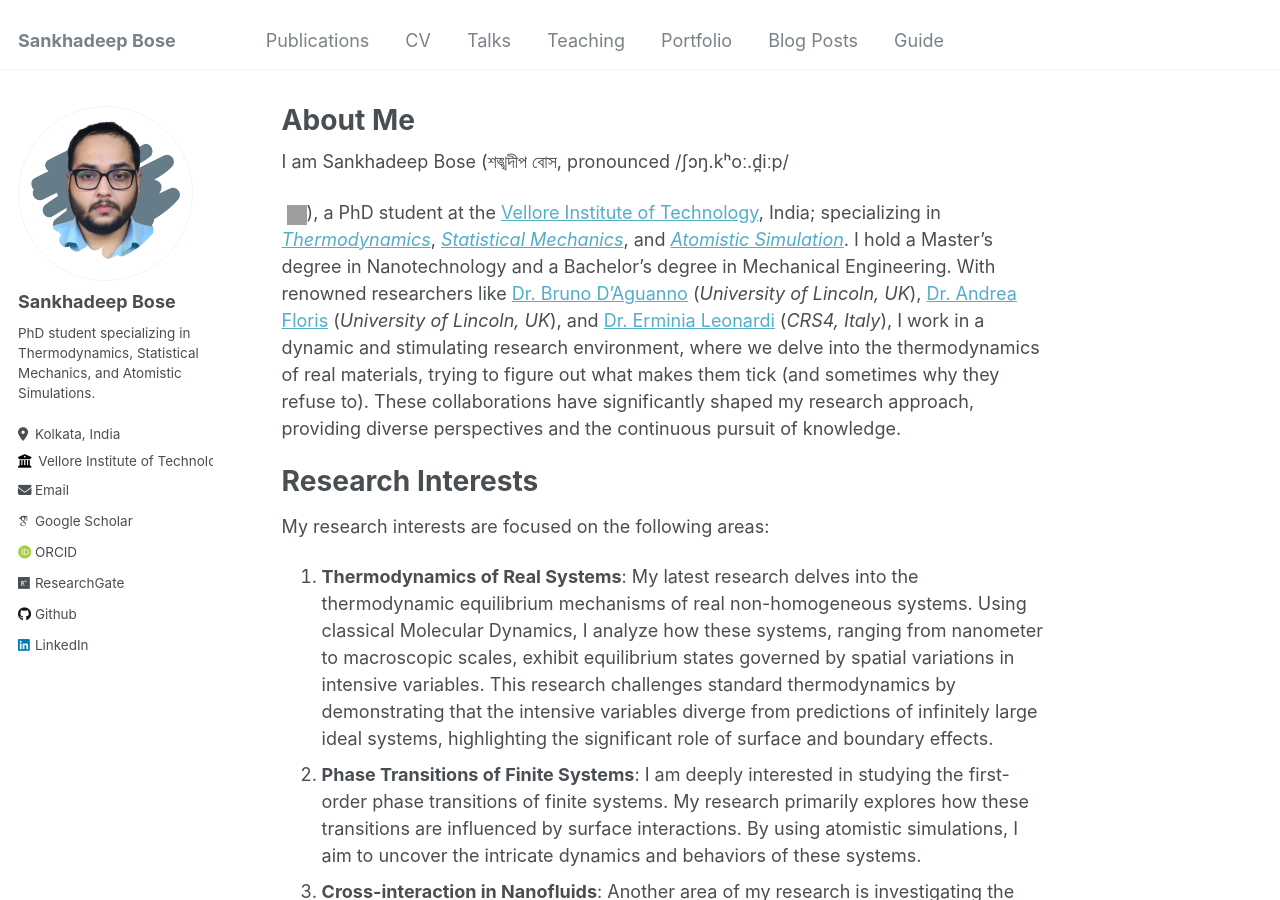
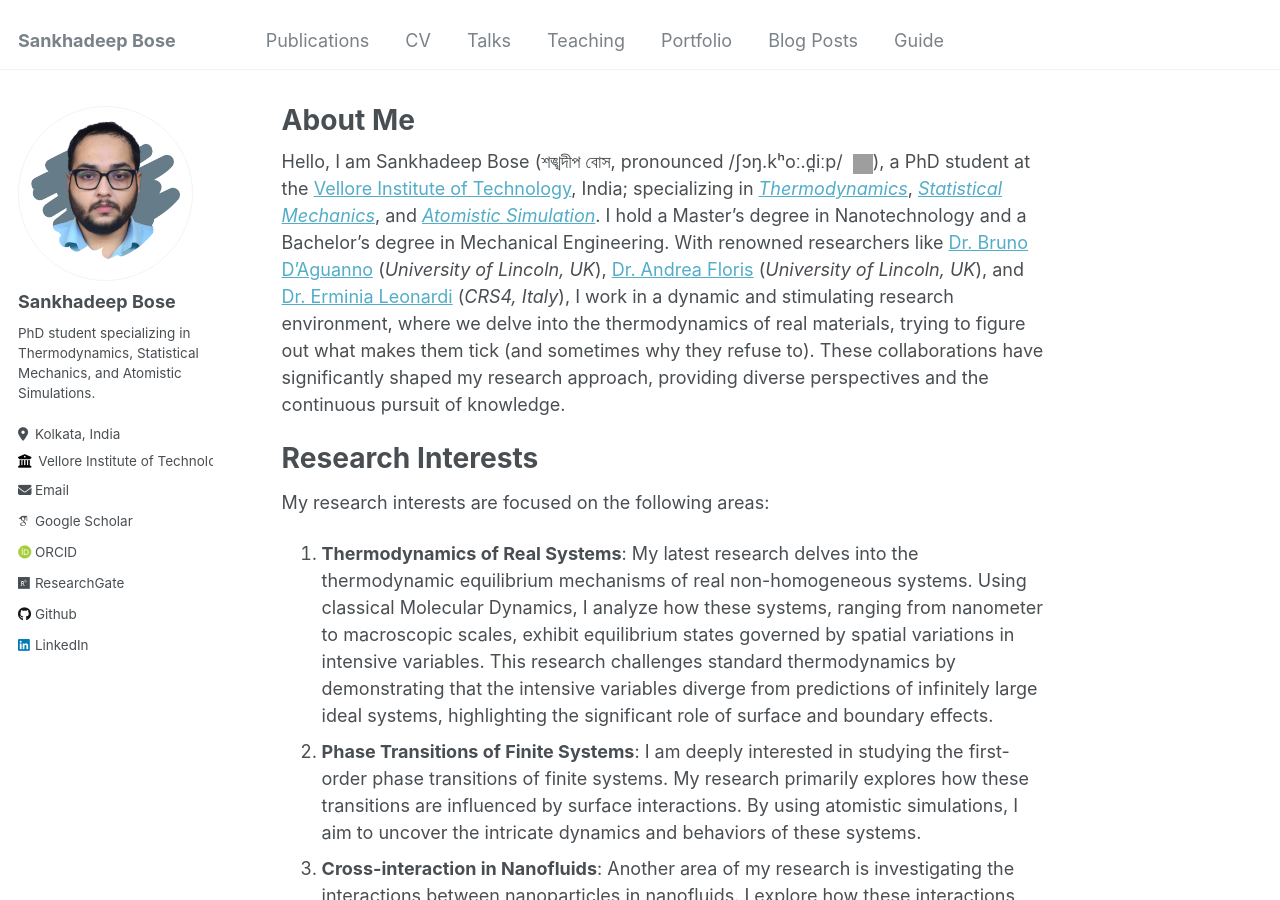
Before and after one commit to sankhadeepbose/sankhadeepbose.github.io, a Jekyll site: the page built from _pages/about.md, in a window 1280 px wide and 900 px high. Built offline with Jekyll 4.4.1, drawn with Linux system fonts in a browser that asks for light colours; some web fonts are replaced; grey boxes are pictures that could not be loaded.

Commit message:
Update about.md

```diff
--- a/_pages/about.md
+++ b/_pages/about.md
@@ -7,8 +7,7 @@ redirect_from:
   - /about.html
 ---
 
-I am Sankhadeep Bose (শঙ্খদীপ বোস, pronounced /ʃɔŋ.kʰoː.d̪iːp/
-<audio id="pronunciation" src="{{ site.baseurl }}/assets/audio/pronunciation.mp3"></audio>
+Hello, I am Sankhadeep Bose (শঙ্খদীপ বোস, pronounced /ʃɔŋ.kʰoː.d̪iːp/<audio id="pronunciation" src="{{ site.baseurl }}/assets/audio/pronunciation.mp3"></audio>
 <button onclick="document.getElementById('pronunciation').play()" style="background:none;border:none;padding:0;margin-left:5px;vertical-align:middle;display:inline;">
   <img src="https://upload.wikimedia.org/wikipedia/commons/2/21/Speaker_Icon.svg" alt="Play Pronunciation" style="width:20px;height:20px;border:0;vertical-align:middle;">
 </button>), a PhD student at the [Vellore Institute of Technology](https://vit.ac.in/), India; specializing in *[Thermodynamics](https://en.wikipedia.org/wiki/Thermodynamics)*, *[Statistical Mechanics](https://en.wikipedia.org/wiki/Statistical_mechanics)*, and *[Atomistic Simulation](http://www.sklogwiki.org/SklogWiki/index.php/Computer_simulation_techniques)*. I hold a Master's degree in Nanotechnology and a Bachelor's degree in Mechanical Engineering. With renowned researchers like [Dr. Bruno D'Aguanno](https://sites.google.com/view/brunodaguanno) (*University of Lincoln, UK*), [Dr. Andrea Floris](https://staff.lincoln.ac.uk/afloris) (*University of Lincoln, UK*), and [Dr. Erminia Leonardi](https://www.crs4.it/peopledetails/ermy/leonardi-erminia/) (*CRS4, Italy*), I work in a dynamic and stimulating research environment, where we delve into the thermodynamics of real materials, trying to figure out what makes them tick (and sometimes why they refuse to). These collaborations have significantly shaped my research approach, providing diverse perspectives and the continuous pursuit of knowledge.
```
